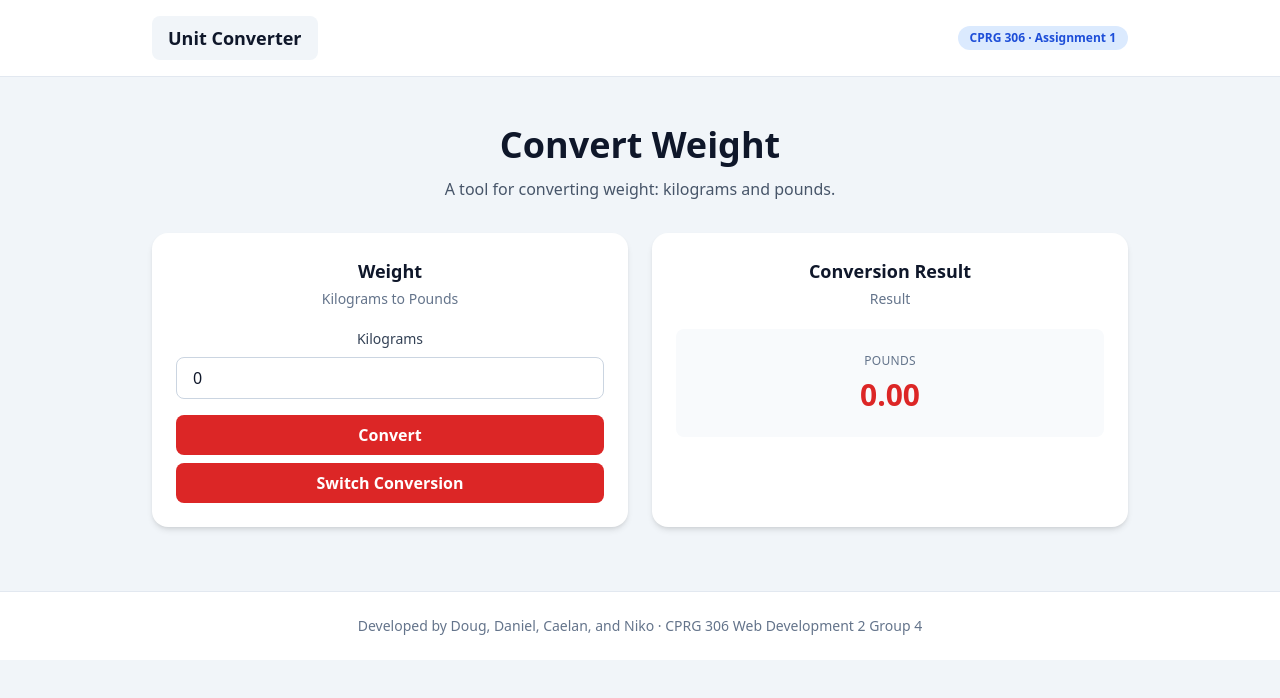
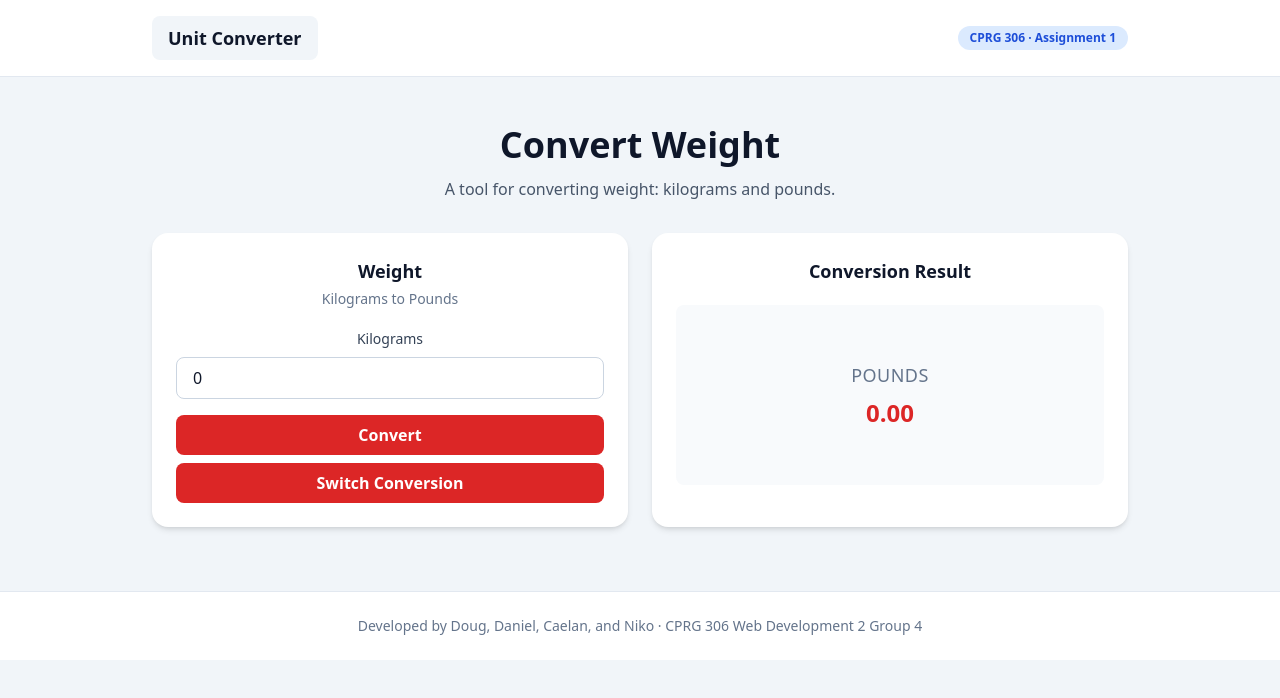
Before and after one commit to NikoDewit/web-development-2-group-4-assignment-1, a website: page weight_calc.html in a window 1280 px wide. Drawn offline with nearby package versions, Linux system fonts and the light colour scheme.

Commit message:
Adjusted weight result styling

```diff
--- a/weight_calc.html
+++ b/weight_calc.html
@@ -91,24 +91,26 @@
             Conversion Result
           </h3>
 
-          <p class="text-sm text-slate-500 dark:text-slate-300 mt-1">Result</p>
-
-          <div class="mt-5 rounded-lg bg-slate-50 dark:bg-gray-800 p-6">
+          <div
+            class="mt-5 rounded-lg bg-slate-50 dark:bg-gray-800 p-6 min-h-[180px] flex flex-col items-center justify-center"
+          >
             <p
-              class="text-xs uppercase tracking-wide text-slate-500 dark:text-slate-300"
+              class="text-lg uppercase tracking-wide text-slate-500 dark:text-slate-300"
               id="result-unit"
             >
               Pounds
             </p>
 
-            <p id="kg-result" class="text-3xl font-bold text-red-600 mt-2">
+            <p id="kg-result" class="text-2xl font-bold text-red-600 mt-2">
               0.00
             </p>
           </div>
         </div>
       </div>
     </main>
-    <footer class="bg-white dark:bg-gray-700 border-t border-slate-200 dark:border-gray-600">
+    <footer
+      class="bg-white dark:bg-gray-700 border-t border-slate-200 dark:border-gray-600"
+    >
       <div class="max-w-5xl mx-auto px-6 py-6 text-center">
         <p class="text-sm text-slate-500 dark:text-slate-300">
           Developed by Doug, Daniel, Caelan, and Niko &middot; CPRG 306 Web
```
Lines whose indentation alone changed are shown as unchanged.
